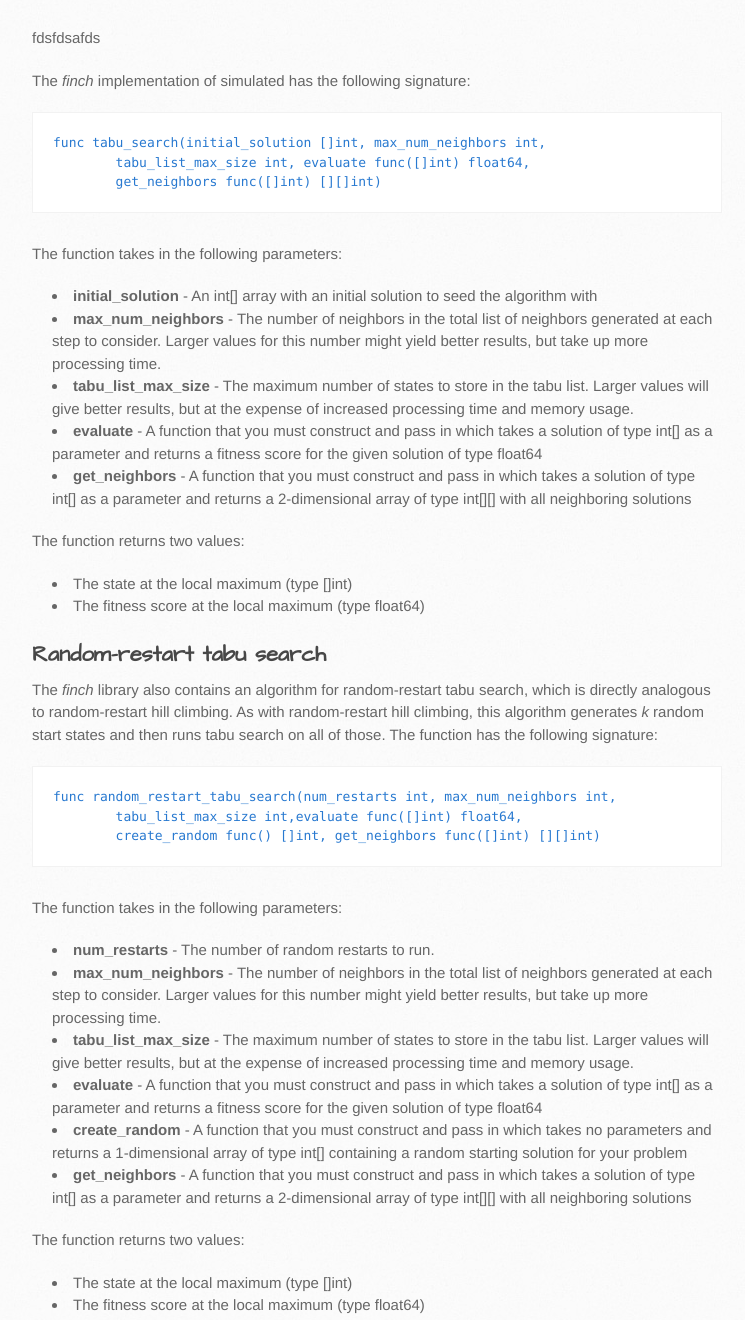
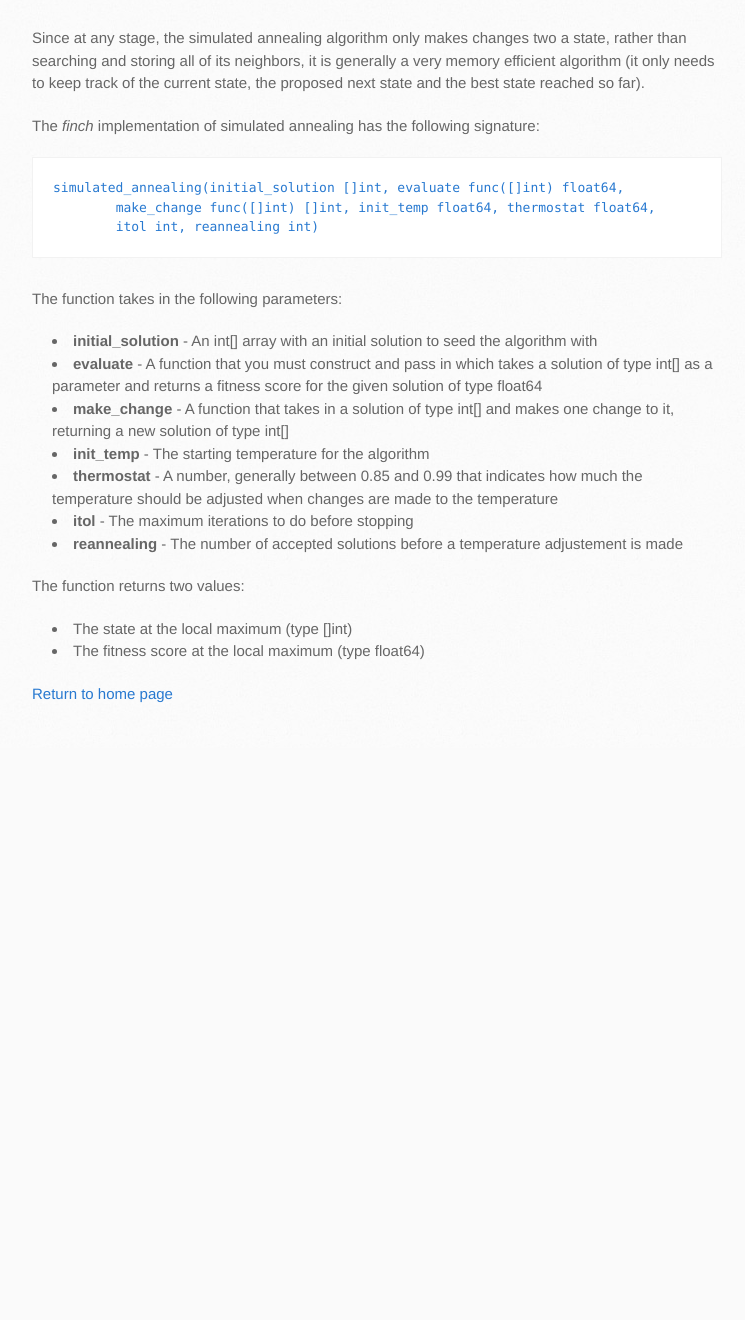
Before and after one commit to dtnewman/finch, a plain HTML site: page simulated_annealing.html in a window 1280 px wide. Shown: the part 1142-2462 px from the top of the page, without its empty margins (138-883 px from the left). After the commit the page ends 1890 px from the top, so only its background shows below. Drawn offline with Linux system fonts and the light colour scheme.

Commit message:
updated SA

```diff
--- a/simulated_annealing.html
+++ b/simulated_annealing.html
@@ -62,20 +62,22 @@ $ &nbsp;&nbsp;&nbsp;&nbsp;&nbsp;&nbsp;&nbsp;&nbsp;<i>temperature</i> &#8592 Upda
 $ &nbsp;&nbsp;&nbsp;&nbsp;&nbsp;&nbsp;&nbsp;&nbsp;Check stopping condition. If met, return <i>best_state</i>
 </code></pre>
 
-<p>fdsfdsafds</p>
+<p>Since at any stage, the simulated annealing algorithm only makes changes two a state, rather than searching and storing all of its neighbors, it is generally a very memory efficient algorithm (it only needs to keep track of the current state, the proposed next state and the best state reached so far).</p>
 
-<p>The <i>finch</i> implementation of simulated has the following signature:</p>
-<pre><code>func tabu_search(initial_solution []int, max_num_neighbors int,
-        tabu_list_max_size int, evaluate func([]int) float64,
-        get_neighbors func([]int) [][]int)
+<p>The <i>finch</i> implementation of simulated annealing has the following signature:</p>
+<pre><code>simulated_annealing(initial_solution []int, evaluate func([]int) float64,
+	make_change func([]int) []int, init_temp float64, thermostat float64,
+	itol int, reannealing int)
 </code></pre>
 <p>The function takes in the following parameters:</p>
 <ul>
   <li><b>initial_solution</b> - An int[] array with an initial solution to seed the algorithm with</li>
-  <li><b>max_num_neighbors</b> - The number of neighbors in the total list of neighbors generated at each step to consider. Larger values for this number might yield better results, but take up more processing time.</li>
-  <li><b>tabu_list_max_size</b> - The maximum number of states to store in the tabu list. Larger values will give better results, but at the expense of increased processing time and memory usage.</li>
   <li><b>evaluate</b> - A function that you must construct and pass in which takes a solution of type int[] as a parameter and returns a fitness score for the given solution of type float64</li>
-  <li><b>get_neighbors</b> - A function that you must construct and pass in which takes a solution of type int[] as a parameter and returns a 2-dimensional array of type int[][] with all neighboring solutions</li>
+  <li><b>make_change</b> - A function that takes in a solution of type int[] and makes one change to it, returning a new solution of type int[]</li>
+  <li><b>init_temp</b> - The starting temperature for the algorithm</li>
+  <li><b>thermostat</b> - A number, generally between 0.85 and 0.99 that indicates how much the temperature should be adjusted when changes are made to the temperature</li>
+  <li><b>itol</b> - The maximum iterations to do before stopping</li>
+  <li><b>reannealing</b> - The number of accepted solutions before a temperature adjustement is made</li>
 </ul>
 <p>The function returns two values:<p>
 <ul>
@@ -83,26 +85,7 @@ $ &nbsp;&nbsp;&nbsp;&nbsp;&nbsp;&nbsp;&nbsp;&nbsp;Check stopping condition. If m
   <li>The fitness score at the local maximum (type float64)</li>
 </ul>
 
-<h2>Random-restart tabu search</h2>
-The <i>finch</i> library also contains an algorithm for random-restart tabu search, which is directly analogous to random-restart hill climbing. As with random-restart hill climbing, this algorithm generates <i>k</i> random start states and then runs tabu search on all of those. The function has the following signature:</p>
-<pre><code>func random_restart_tabu_search(num_restarts int, max_num_neighbors int,
-        tabu_list_max_size int,evaluate func([]int) float64,
-        create_random func() []int, get_neighbors func([]int) [][]int)
-</code></pre>
-<p>The function takes in the following parameters:</p>
-<ul>
-  <li><b>num_restarts</b> - The number of random restarts to run.</li>
-  <li><b>max_num_neighbors</b> - The number of neighbors in the total list of neighbors generated at each step to consider. Larger values for this number might yield better results, but take up more processing time.</li>
-  <li><b>tabu_list_max_size</b> - The maximum number of states to store in the tabu list. Larger values will give better results, but at the expense of increased processing time and memory usage.</li>
-  <li><b>evaluate</b> - A function that you must construct and pass in which takes a solution of type int[] as a parameter and returns a fitness score for the given solution of type float64</li>
-  <li><b>create_random</b> - A function that you must construct and pass in which takes no parameters and returns a 1-dimensional array of type int[] containing a random starting solution for your problem</li>
-  <li><b>get_neighbors</b> - A function that you must construct and pass in which takes a solution of type int[] as a parameter and returns a 2-dimensional array of type int[][] with all neighboring solutions</li>
-</ul>
-<p>The function returns two values:<p>
-<ul>
-  <li>The state at the local maximum (type []int)</li>
-  <li>The fitness score at the local maximum (type float64)</li>
-</ul>
+
 
 <p><a href="./index.html">Return to home page</a></p>
         </section>
```
